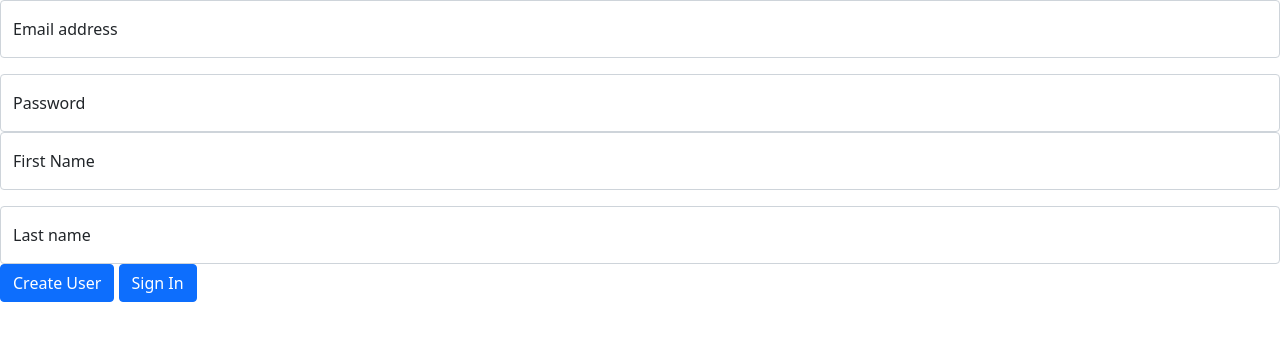
After one commit to sdey02/UofT_Hacks_11_Project, a Flask app: template templates/register.html in a window 1280 px wide. The commit adds this page. Shown: the top 341 px of the page. Run offline with Flask 3, Linux system fonts and the light colour scheme; the template is opened without the code that fills it, so the values that code supplies are empty; some libraries are stand-ins or nearby versions.

Commit message:
Co-authored-by: Maxence <maxence-glt@users.noreply.github.com>

```diff
--- a/templates/index.html
+++ b/templates/index.html
@@ -5,7 +5,7 @@
     <meta name="viewport" content="width=device-width, initial-scale=1.0">
     <title>Home</title>
 </head>
-<body>
+<body class="grey lighten-3"">
     <div><h1>Home page</h1></div>
     <div>
         <h1>Upload New Image</h1>
--- /dev/null
+++ b/templates/register.html
@@ -0,0 +1,58 @@
+<!doctype html>
+<html lang="en">
+  <head>
+    <!-- Required meta tags -->
+    <meta charset="utf-8">
+    <meta name="viewport" content="width=device-width, initial-scale=1">
+
+    <!-- Bootstrap CSS -->
+    <link href="https://cdn.jsdelivr.net/npm/bootstrap@5.0.2/dist/css/bootstrap.min.css" rel="stylesheet" integrity="sha384-EVSTQN3/azprG1Anm3QDgpJLIm9Nao0Yz1ztcQTwFspd3yD65VohhpuuCOmLASjC" crossorigin="anonymous">
+
+    <title>Firebase Auth</title>
+  </head>
+  <body>
+    <form id="MainForm">
+        <div class="form-floating mb-3">
+            <input type="email" class="form-control" id="emailInp" placeholder="name@example.com">
+            <label for="floatingInput">Email address</label>
+          </div>
+          <div class="form-floating">
+            <input type="password" class="form-control" id="psswordInp" placeholder="Password">
+            <label for="floatingPassword">Password</label>
+          </div>
+          <div class="form-floating mb-3">
+            <input type="email" class="form-control" id="fnameInp" placeholder="name@example.com">
+            <label for="floatingInput">First Name</label>
+          </div>
+          <div class="form-floating">
+            <input type="password" class="form-control" id="lnameInp" placeholder="Password">
+            <label for="floatingPassword">Last name</label>
+          </div>
+
+          <button type="submit" class="btn btn-primary">Create User</button>
+          <a href="login.html"><button type="submit" class="btn btn-primary">Sign In</button></a>
+    </form>
+
+    <script src="https://cdn.jsdelivr.net/npm/bootstrap@5.0.2/dist/js/bootstrap.bundle.min.js" integrity="sha384-MrcW6ZMFYlzcLA8Nl+NtUVF0sA7MsXsP1UyJoMp4YLEuNSfAP+JcXn/tWtIaxVXM" crossorigin="anonymous"></script>
+
+    <script type="module">
+        import { initializeApp } from "https://www.gstatic.com/firebasejs/10.7.2/firebase-app.js";
+        import { getAnalytics } from "https://www.gstatic.com/firebasejs/10.7.2/firebase-analytics.js";
+
+        const firebaseConfig = {
+          apiKey: "AIzaSyDkvQPvsKTijPd1xT2h0nq0rkgNC2tb5Wk",
+          authDomain: "uoft-hacks-11.firebaseapp.com",
+          projectId: "uoft-hacks-11",
+          storageBucket: "uoft-hacks-11.appspot.com",
+          messagingSenderId: "876191096023",
+          appId: "1:876191096023:web:0dc257012dfd30754fa492",
+          measurementId: "G-KQTTPGFFMD"
+        };
+
+
+        const app = initializeApp(firebaseConfig);
+        const analytics = getAnalytics(app);
+      </script>
+
+</body>
+</html>
```
Also changed, not shown: static/auth.js (added, +10 -0 lines), templates/login.html (added).
